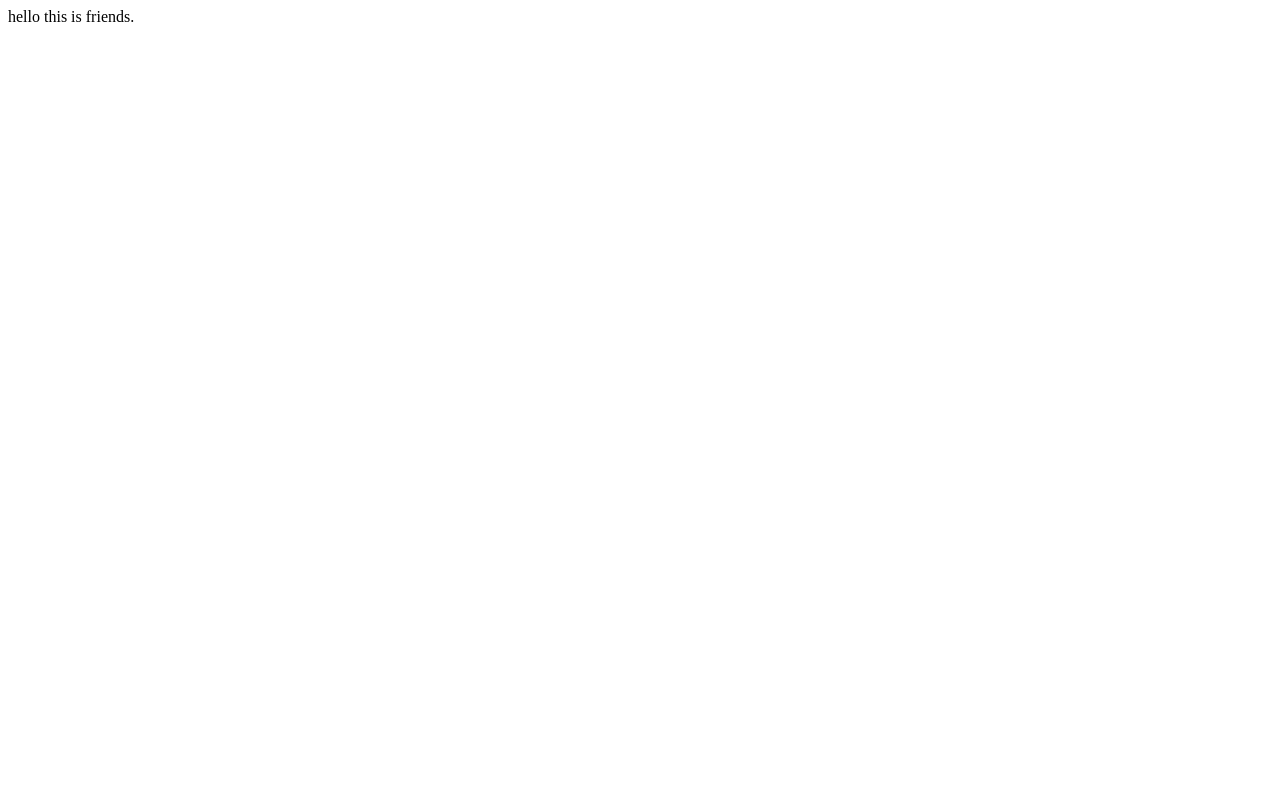
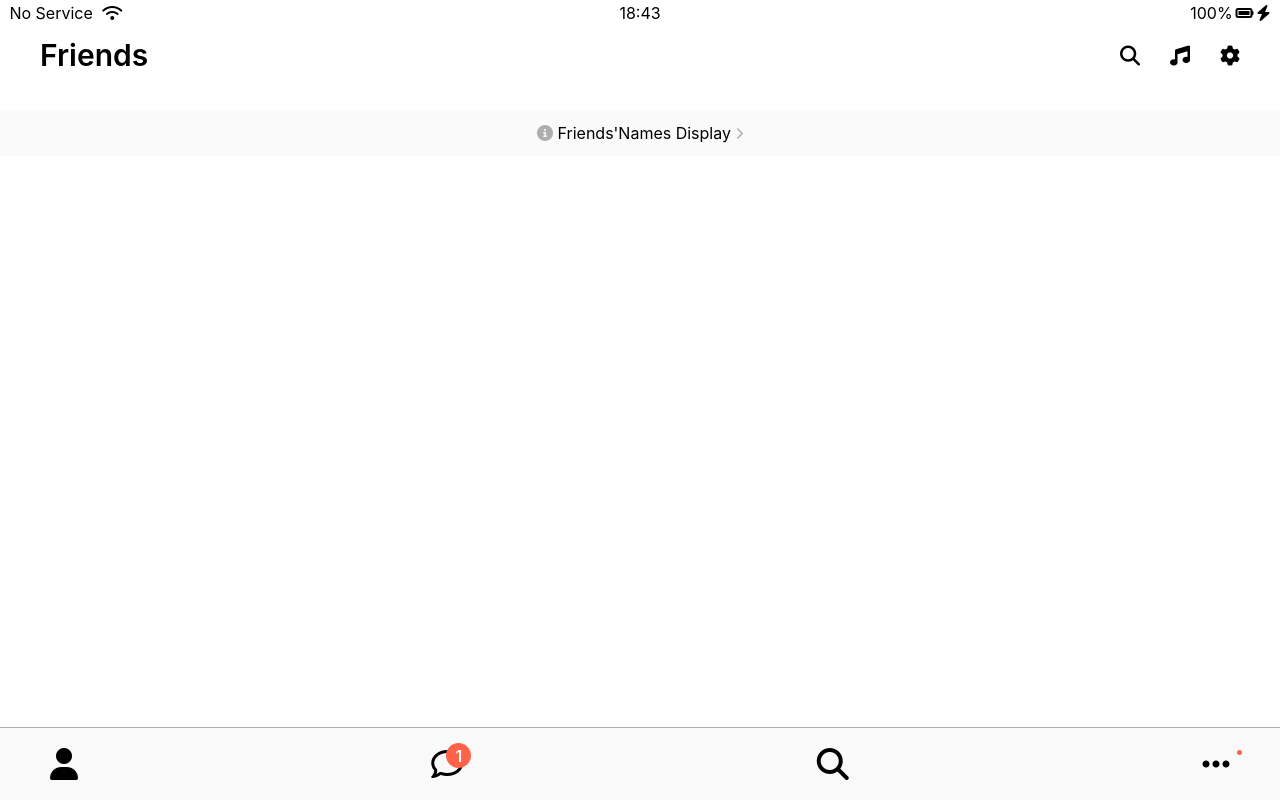
Before and after one commit to newmri/kokoa-clone, a plain HTML site: page friends.html in a window 1280 px wide. Drawn offline with Linux system fonts and the light colour scheme.

Commit message:
Added friends.html(screen-header, nav-bar)

```diff
--- /dev/null
+++ b/css/components/nav-bar.css
@@ -0,0 +1,46 @@
+.nav {
+  position: fixed;
+  bottom: 0;
+  width: 100%;
+  background-color: #f9f9fa;
+  padding: 20px 50px;
+  box-sizing: border-box;
+  border-top: 1px solid rgba(0, 0, 0, 0.3);
+}
+
+.nav__list {
+  display: flex;
+  justify-content: space-between;
+}
+
+.nav__link {
+  position: relative;
+}
+
+.nav__chat-notification {
+  background-color: tomato;
+  width: 25px;
+  height: 25px;
+  border-radius: 12.5px;
+  display: flex;
+  justify-content: center;
+  align-items: center;
+  color: white;
+  font-weight: 600;
+  position: absolute;
+  left: 15px;
+  bottom: 12px;
+}
+
+.nav__ellipsis-notification {
+  background-color: tomato;
+  width: 5px;
+  height: 5px;
+  border-radius: 2.5px;
+  display: flex;
+  justify-content: center;
+  align-items: center;
+  position: absolute;
+  left: 35px;
+  bottom: 25px;
+}
--- /dev/null
+++ b/css/components/screen-header.css
@@ -0,0 +1,15 @@
+.screen-header {
+  display: flex;
+  justify-content: space-between;
+  align-items: center;
+  padding: 40px;
+}
+
+.screen-header__title {
+  font-size: 30px;
+  font-weight: 600;
+}
+
+.screen-header__icons span {
+  margin-left: 30px;
+}
--- a/css/components/status-bar.css
+++ b/css/components/status-bar.css
@@ -1,6 +1,10 @@
 .status-bar {
   display: flex;
+  position: fixed;
+  width: 100%;
+  box-sizing: border-box;
   justify-content: center;
+  top: 0;
   padding: 5px 3px;
 }
 
--- a/css/reset.css
+++ b/css/reset.css
@@ -131,3 +131,8 @@ table {
 input:focus {
   outline: none;
 }
+
+a {
+  color: inherit;
+  text-decoration: none;
+}
--- /dev/null
+++ b/css/screens/friends.css
@@ -0,0 +1,10 @@
+.friends-display-link {
+  text-align: center;
+  display: block;
+  background-color: #fafafa;
+  padding: 15px 0px;
+}
+
+.friends-display-link i {
+  color: rgba(0, 0, 0, 0.3);
+}
--- a/css/styles.css
+++ b/css/styles.css
@@ -3,9 +3,12 @@
 
 /* Components */
 @import "components/status-bar.css";
+@import "components/nav-bar.css";
+@import "components/screen-header.css";
 
 /* Screens */
 @import "screens/login.css";
+@import "screens/friends.css";
 
 body {
   font-family: -apple-system, BlinkMacSystemFont, "Segoe UI", Roboto, Oxygen,
--- a/friends.html
+++ b/friends.html
@@ -1 +1,70 @@
-hello this is friends.
+<!DOCTYPE html>
+<html lang="en">
+  <head>
+    <link rel="stylesheet" href="css/styles.css" />
+    <meta charset="UTF-8" />
+    <meta http-equiv="X-UA-Compatible" content="IE=edge" />
+    <meta name="viewport" content="width=device-width, initial-scale=1.0" />
+    <title>Friends - Kokoa Clone</title>
+  </head>
+  <body>
+    <div class="status-bar">
+      <div class="status-bar__column">
+        <span> No Service</span>
+        <i class="fas fa-wifi"></i>
+      </div>
+      <div class="status-bar__column">
+        <span>18:43</span>
+      </div>
+      <div class="status-bar__column">
+        <span>100%</span>
+        <i class="fas fa-battery-full"></i>
+        <i class="fas fa-bolt"></i>
+      </div>
+    </div>
+
+    <header class="screen-header">
+      <h1 class="screen-header__title">Friends</h1>
+      <div class="screen-header__icons">
+        <span><i class="fas fa-search fa-lg"></i></span
+        ><span><i class="fas fa-music fa-lg"></i></span
+        ><span><i class="fas fa-cog fa-lg"></i></span>
+      </div>
+    </header>
+
+    <a class="friends-display-link">
+      <i class="fas fa-info-circle"></i>
+      Friends'Names Display
+      <i class="fas fa-chevron-right fa-xs"></i>
+    </a>
+
+    <nav class="nav">
+      <ul class="nav__list">
+        <li class="nav_button">
+          <a class="nav__link" href="friends.html"
+            ><i class="fas fa-user fa-2x"></i
+          ></a>
+        </li>
+        <li class="nav_button">
+          <a class="nav__link" href="#">
+            <span class="nav__chat-notification">1</span>
+            <i class="far fa-comment fa-2x"></i
+          ></a>
+        </li>
+        <li class="nav_button">
+          <a class="nav__link" href="#"><i class="fas fa-search fa-2x"></i></a>
+        </li>
+        <li class="nav_button">
+          <a class="nav__link" href="#">
+            <span class="nav__ellipsis-notification"></span>
+            <i class="fas fa-ellipsis-h fa-2x"></i
+          ></a>
+        </li>
+      </ul>
+    </nav>
+    <script
+      src="https://kit.fontawesome.com/3a9702388e.js"
+      crossorigin="anonymous"
+    ></script>
+  </body>
+</html>
```
